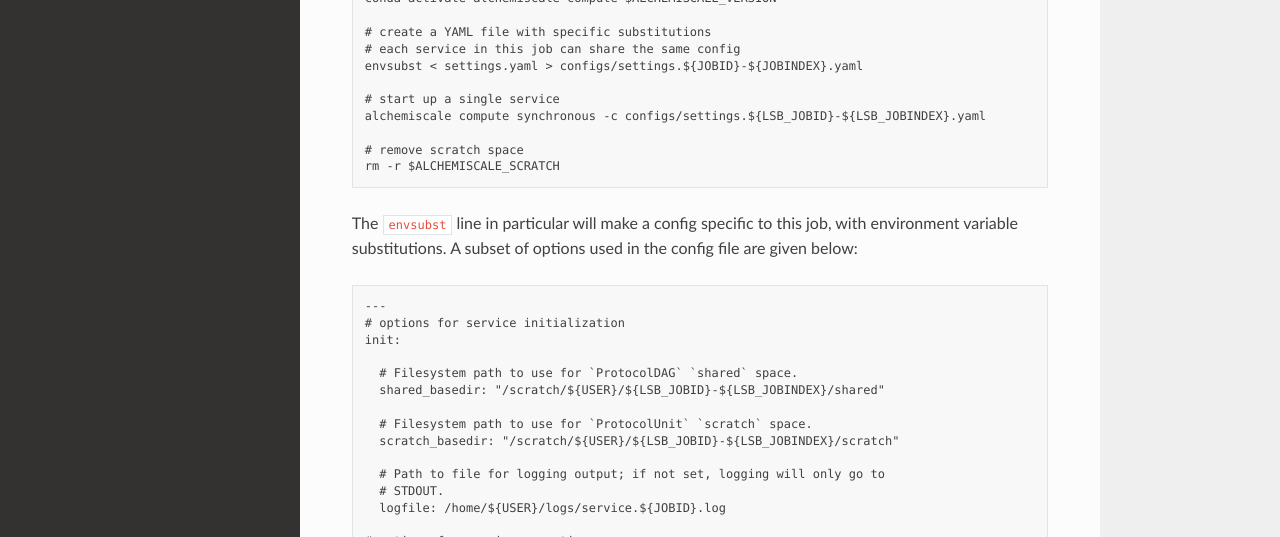
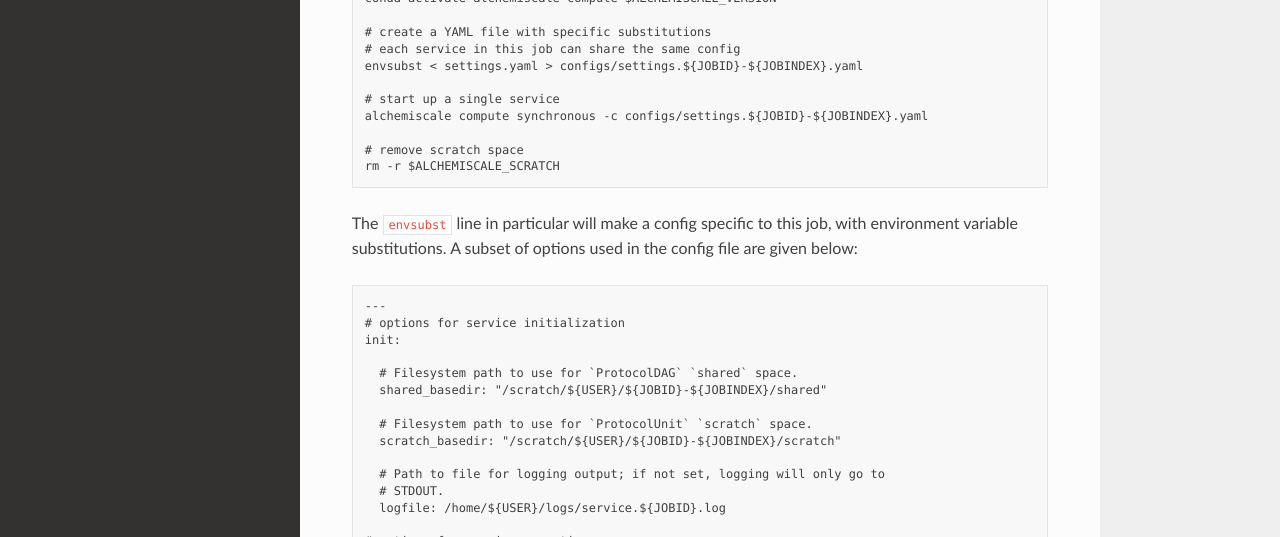
Before and after one commit to OpenFreeEnergy/alchemiscale, a Sphinx documentation site: the page built from docs/compute.rst, in a window 1280 px wide and 1400 px high, scrolled down 1617 px. Shown: the part 403-940 px from the top of the window. Built offline with Sphinx 7.4.7 and the Read the Docs theme 2.0.0, drawn with Linux system fonts in a browser that asks for light colours; some of the changed text lies outside the part shown.

Commit message:
More readability fixes

```diff
--- a/docs/compute.rst
+++ b/docs/compute.rst
@@ -92,7 +92,7 @@
     envsubst < settings.yaml > configs/settings.${JOBID}-${JOBINDEX}.yaml
 
     # start up a single service
-    alchemiscale compute synchronous -c configs/settings.${LSB_JOBID}-${LSB_JOBINDEX}.yaml
+    alchemiscale compute synchronous -c configs/settings.${JOBID}-${JOBINDEX}.yaml
 
     # remove scratch space
     rm -r $ALCHEMISCALE_SCRATCH
@@ -106,10 +106,10 @@
     init:
 
       # Filesystem path to use for `ProtocolDAG` `shared` space.
-      shared_basedir: "/scratch/${USER}/${LSB_JOBID}-${LSB_JOBINDEX}/shared"
+      shared_basedir: "/scratch/${USER}/${JOBID}-${JOBINDEX}/shared"
 
       # Filesystem path to use for `ProtocolUnit` `scratch` space.
-      scratch_basedir: "/scratch/${USER}/${LSB_JOBID}-${LSB_JOBINDEX}/scratch"
+      scratch_basedir: "/scratch/${USER}/${JOBID}-${JOBINDEX}/scratch"
 
       # Path to file for logging output; if not set, logging will only go to
       # STDOUT.
@@ -185,14 +185,15 @@
 This assumes our configuration file has been defined as a *secret* in the cluster.
 Assuming the file is in the current working directory, we can add it as a secret with::
 
-    kubectl create secret generic alchemiscale-compute-settings-yaml --from-file=synchronous-compute-settings.yaml
+    kubectl create secret generic alchemiscale-compute-settings-yaml \
+                                  --from-file=synchronous-compute-settings.yaml
 
 
-The we can then deploy the compute services with::
+Then we can then deploy the compute services with::
 
     kubectl apply -f compute-services.yaml
 
-To scale up the number of compute services, increase the number of ``replicas`` to the number desired, and re-run the ``kubectl apply`` command above.
+To scale up the number of compute services on the cluster, increase ``replicas`` to the number desired, and re-run the ``kubectl apply`` command above.
 
 A more complete example of this type of deployment can be found in `alchemiscale-k8s`_.
 
```
